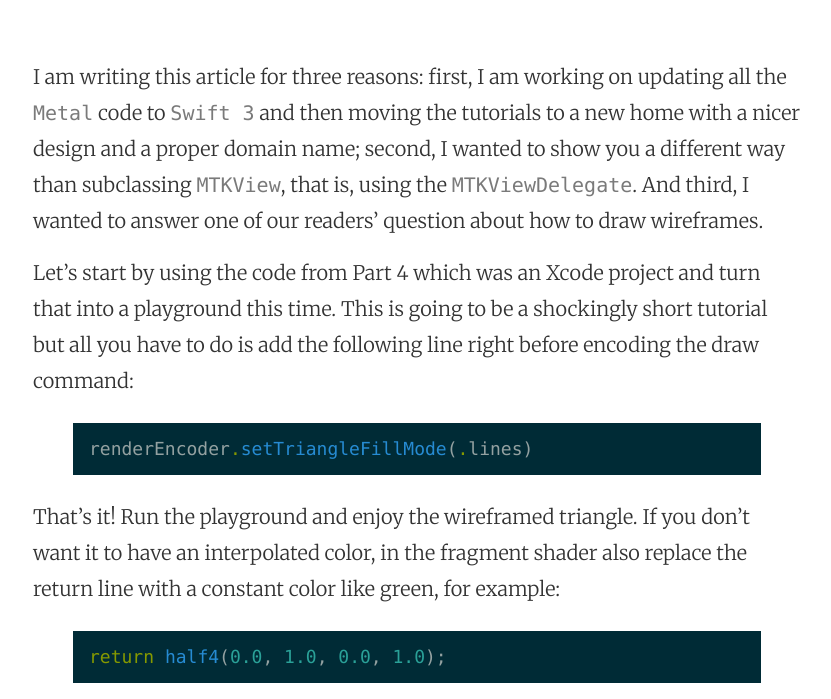
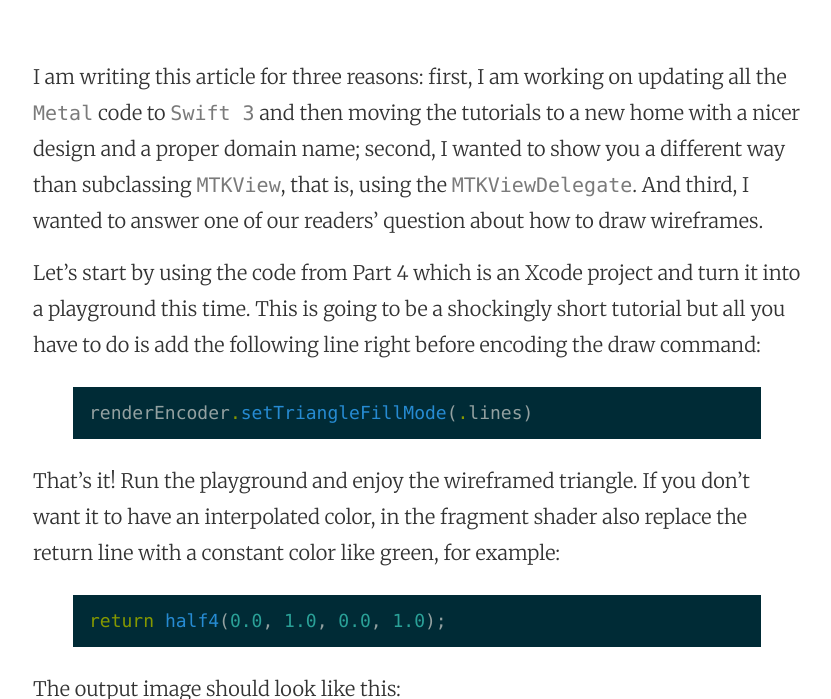
Before and after one commit to mhorga/mhorga.github.io, a Jekyll site: the page built from _posts/2016-09-24-using-metalkit-part-17.markdown, in a window 1280 px wide and 900 px high, scrolled down 392 px, cut to the strip 0-699 px from the top of the window. Shown: the whole strip, without its empty margins (223-1054 px from the left). Built offline with Jekyll 4.4.1, drawn with Linux system fonts in a browser that asks for light colours; comment, search, counter and statistics services are not loaded.

Commit message:
Post update: Using MetalKit part 17

```diff
--- a/_posts/2016-09-24-using-metalkit-part-17.markdown
+++ b/_posts/2016-09-24-using-metalkit-part-17.markdown
@@ -5,7 +5,7 @@
 ---
 I am writing this article for three reasons: first, I am working on updating all the `Metal` code to `Swift 3` and then moving the tutorials to a new home with a nicer design and a proper domain name; second, I wanted to show you a different way than subclassing `MTKView`, that is, using the `MTKViewDelegate`. And third, I wanted to answer one of our readers' question about how to draw wireframes.
 
-Let's start by using the code from Part 4 which was an Xcode project and turn that into a playground this time. This is going to be a shockingly short tutorial but all you have to do is add the following line right before encoding the draw command:
+Let's start by using the code from Part 4 which is an Xcode project and turn it into a playground this time. This is going to be a shockingly short tutorial but all you have to do is add the following line right before encoding the draw command:
 
 {% highlight swift %}renderEncoder.setTriangleFillMode(.lines)
 {% endhighlight %}
```
